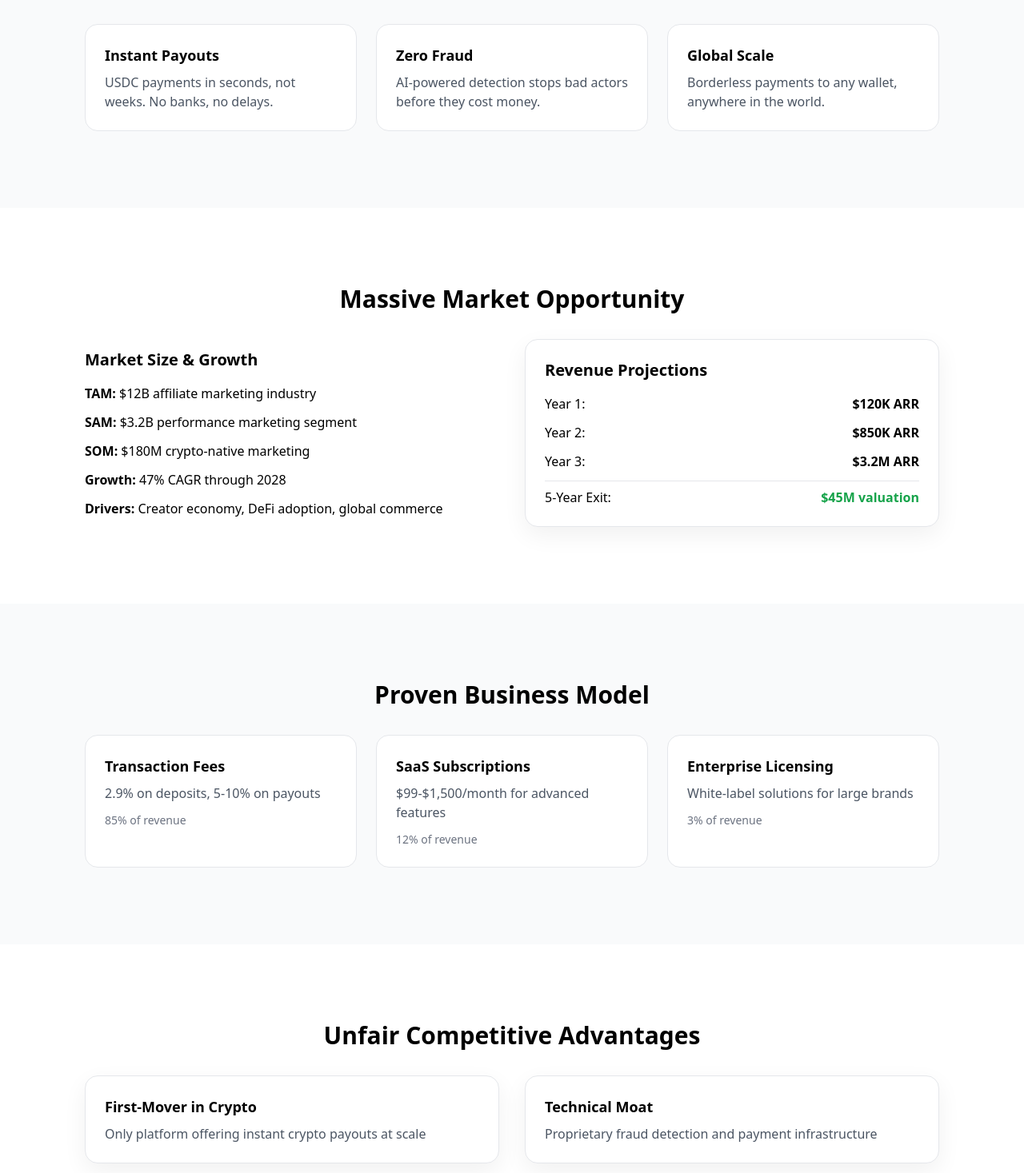
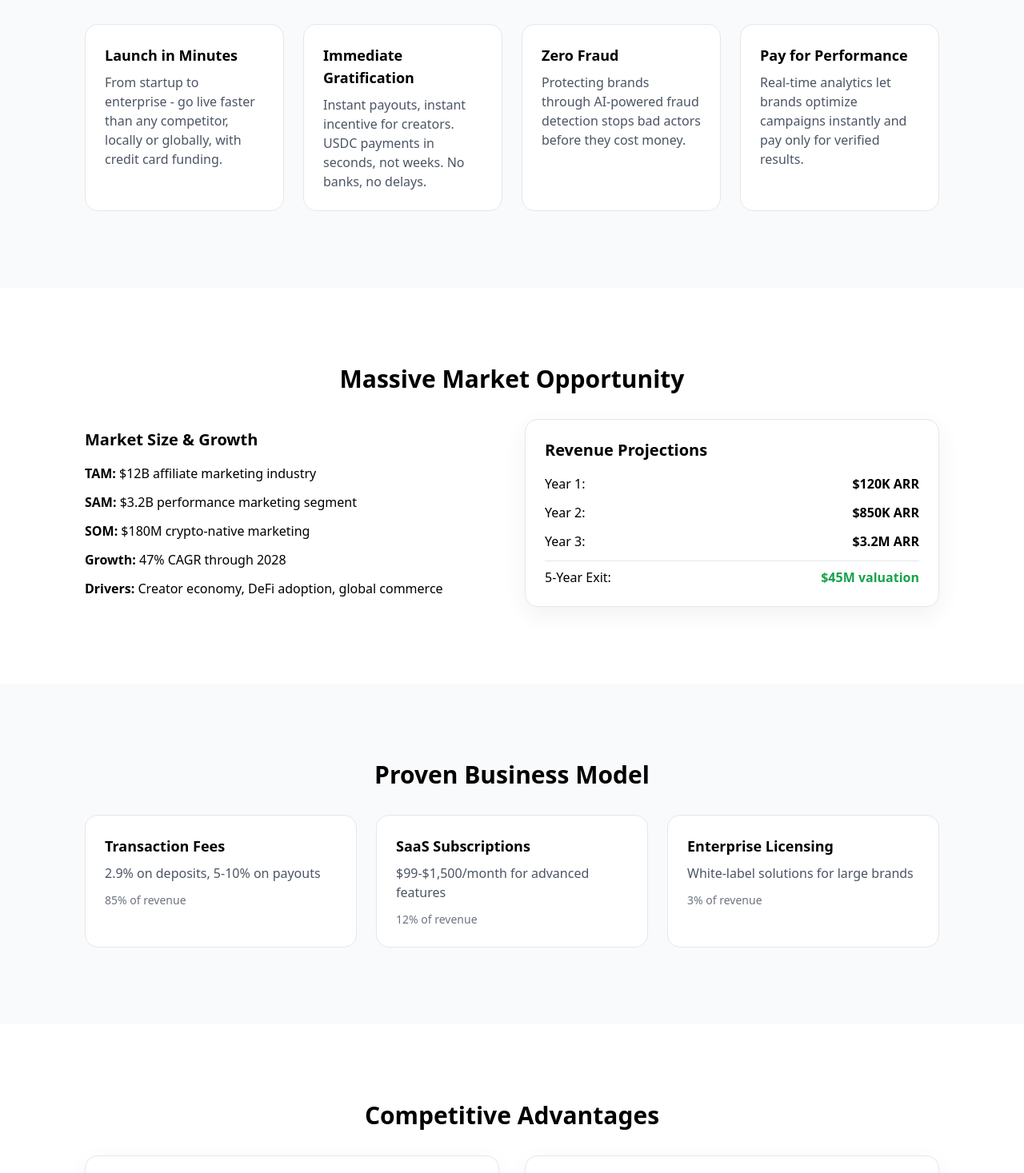
Before and after one commit to mihailistov/refpool-landing, a Next.js app: page /investors in a window 1280 px wide. Shown: the part 1283-2750 px from the top of the page at 80% size. Built offline with nearby package versions, Linux system fonts and the light colour scheme.

Commit message:
update investor deck, refpool.xyz

```diff
--- a/components/Hero.tsx
+++ b/components/Hero.tsx
@@ -9,7 +9,7 @@ export default function Hero() {
         </div>
         <h1 className="h1 mb-6">Scale your marketing.<br/>Reward top creators.</h1>
         <p className="p max-w-2xl mx-auto">
-          refpool connects <b>ambitious brands</b> with <b>high-performing creators</b>. Launch campaigns that drive real results,
+          Connecting <b>ambitious brands</b> with <b>high-performing creators</b>. Launch campaigns that drive real results,
           reward your best affiliates <b>instantly</b> with crypto payouts, and <b>scale what works — globally</b>.
         </p>
         <div className="mt-8 flex flex-col sm:flex-row gap-3 justify-center">
--- a/components/Nav.tsx
+++ b/components/Nav.tsx
@@ -7,7 +7,7 @@ export default function Nav() {
       <div className="mx-auto container-tight px-4 py-3 flex flex-wrap items-center justify-between gap-4 md:gap-6">
         {/* Logo */}
         <Link href="/" className="flex items-center gap-2 shrink-0">
-          <Image src="/logo.svg" alt="RefPool" width={140} height={32} priority />
+          <Image src="/logo.svg" alt="refpool.xyz" width={140} height={32} priority />
         </Link>
 
         {/* Navigation */}
--- a/pages/_app.tsx
+++ b/pages/_app.tsx
@@ -9,17 +9,17 @@ export default function MyApp({ Component, pageProps }: AppProps) {
         <meta charSet="utf-8" />
         <meta name="viewport" content="width=device-width, initial-scale=1" />
         <link rel="icon" href="/favicon.svg" type="image/svg+xml" />
-        <title>refpool — Scale Your Marketing, Reward Top Creators</title>
+        <title>refpool.xyz — Scale Your Marketing, Reward Top Creators</title>
         <meta
           name="description"
           content="Launch campaigns that drive real results. Reward your best affiliates instantly with crypto payouts. Scale what works globally."
         />
-        <meta property="og:title" content="refpool — Scale Your Marketing, Reward Top Creators" />
+        <meta property="og:title" content="refpool.xyz — Scale Your Marketing, Reward Top Creators" />
         <meta property="og:description" content="Launch campaigns that drive real results. Reward affiliates instantly with crypto payouts." />
         <meta property="og:type" content="website" />
         <meta property="og:image" content="/logo.svg" />
         <meta name="twitter:card" content="summary_large_image" />
-        <meta name="twitter:title" content="refpool — Scale Your Marketing, Reward Top Creators" />
+        <meta name="twitter:title" content="refpool.xyz — Scale Your Marketing, Reward Top Creators" />
         <meta name="twitter:description" content="Launch campaigns that drive real results. Reward affiliates instantly with crypto payouts." />
         <meta name="twitter:image" content="/logo.svg" />
         {/* Analytics (replace with your own) */}
@@ -30,7 +30,7 @@ export default function MyApp({ Component, pageProps }: AppProps) {
             __html: JSON.stringify({
               "@context": "https://schema.org",
               "@type": "WebSite",
-              "name": "refpool",
+              "name": "refpool.xyz",
               "url": "https://yourdomain.com",
               "potentialAction": {
                 "@type": "SearchAction",
--- a/pages/index.tsx
+++ b/pages/index.tsx
@@ -23,7 +23,7 @@ export default function Home() {
       <Waitlist />
       <footer className="border-t border-gray-200">
         <div className="mx-auto container-tight px-4 py-10 flex flex-col md:flex-row gap-4 items-center justify-between">
-          <div className="text-sm text-gray-500">© {new Date().getFullYear()} refpool. All rights reserved.</div>
+          <div className="text-sm text-gray-500">© {new Date().getFullYear()} refpool.xyz. All rights reserved.</div>
           <div className="flex items-center gap-4 text-sm">
             <Link href="/investors" className="nav-link">Investors</Link>
           </div>
--- a/pages/investors.tsx
+++ b/pages/investors.tsx
@@ -69,18 +69,22 @@ export default function Investors() {
         <section className="section bg-gray-50">
           <div className="mx-auto container-tight px-4">
             <h2 className="h2 mb-8 text-center">Our Solution: Crypto-Native Infrastructure</h2>
-            <div className="grid md:grid-cols-3 gap-6">
+            <div className="grid md:grid-cols-4 gap-6">
               <div className="card">
-                <div className="text-lg font-semibold mb-2">Instant Payouts</div>
-                <p className="text-gray-600">USDC payments in seconds, not weeks. No banks, no delays.</p>
+                <div className="text-lg font-semibold mb-2">Launch in Minutes</div>
+                <p className="text-gray-600">From startup to enterprise - go live faster than any competitor, locally or globally, with credit card funding.</p>
+              </div>
+              <div className="card">
+                <div className="text-lg font-semibold mb-2">Immediate Gratification</div>
+                <p className="text-gray-600">Instant payouts, instant incentive for creators. USDC payments in seconds, not weeks. No banks, no delays.</p>
               </div>
               <div className="card">
                 <div className="text-lg font-semibold mb-2">Zero Fraud</div>
-                <p className="text-gray-600">AI-powered detection stops bad actors before they cost money.</p>
+                <p className="text-gray-600">Protecting brands through AI-powered fraud detection stops bad actors before they cost money.</p>
               </div>
               <div className="card">
-                <div className="text-lg font-semibold mb-2">Global Scale</div>
-                <p className="text-gray-600">Borderless payments to any wallet, anywhere in the world.</p>
+                <div className="text-lg font-semibold mb-2">Pay for Performance</div>
+                <p className="text-gray-600">Real-time analytics let brands optimize campaigns instantly and pay only for verified results.</p>
               </div>
             </div>
           </div>
@@ -153,12 +157,12 @@ export default function Investors() {
         {/* Competitive Advantage */}
         <section className="section">
           <div className="mx-auto container-tight px-4">
-            <h2 className="h2 mb-8 text-center">Unfair Competitive Advantages</h2>
+            <h2 className="h2 mb-8 text-center">Competitive Advantages</h2>
             <div className="grid md:grid-cols-2 gap-8">
               <div className="space-y-6">
                 <div className="card shadow-soft">
-                  <h3 className="text-lg font-semibold mb-2">First-Mover in Crypto</h3>
-                  <p className="text-gray-600">Only platform offering instant crypto payouts at scale</p>
+                  <h3 className="text-lg font-semibold mb-2">Instant Crypto Payments</h3>
+                  <p className="text-gray-600">First platform to offer immediate payouts with cryptocurrency at scale</p>
                 </div>
                 <div className="card shadow-soft">
                   <h3 className="text-lg font-semibold mb-2">Network Effects</h3>
@@ -167,12 +171,12 @@ export default function Investors() {
               </div>
               <div className="space-y-6">
                 <div className="card shadow-soft">
-                  <h3 className="text-lg font-semibold mb-2">Technical Moat</h3>
-                  <p className="text-gray-600">Proprietary fraud detection and payment infrastructure</p>
+                  <h3 className="text-lg font-semibold mb-2">Real-Time Results</h3>
+                  <p className="text-gray-600">Brands see campaign performance instantly and only pay for verified conversions</p>
                 </div>
                 <div className="card shadow-soft">
-                  <h3 className="text-lg font-semibold mb-2">Global by Default</h3>
-                  <p className="text-gray-600">No geographic limitations unlike traditional platforms</p>
+                  <h3 className="text-lg font-semibold mb-2">Global Reach</h3>
+                  <p className="text-gray-600">No geographic barriers - reach creators worldwide without payment restrictions</p>
                 </div>
               </div>
             </div>
```
Also changed, not shown: public/logo.svg, 1 other file (tests, documents, lock files or other folders).
